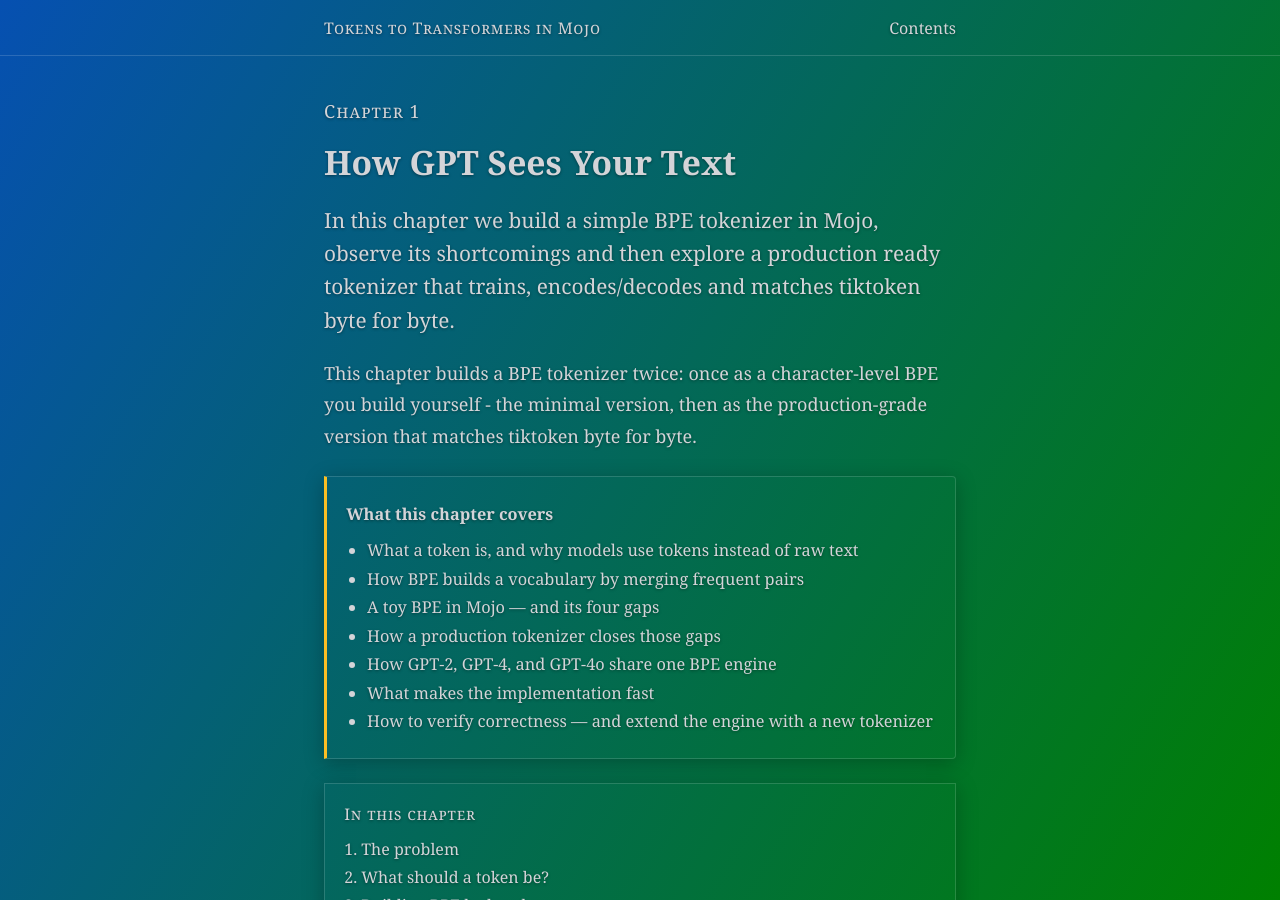
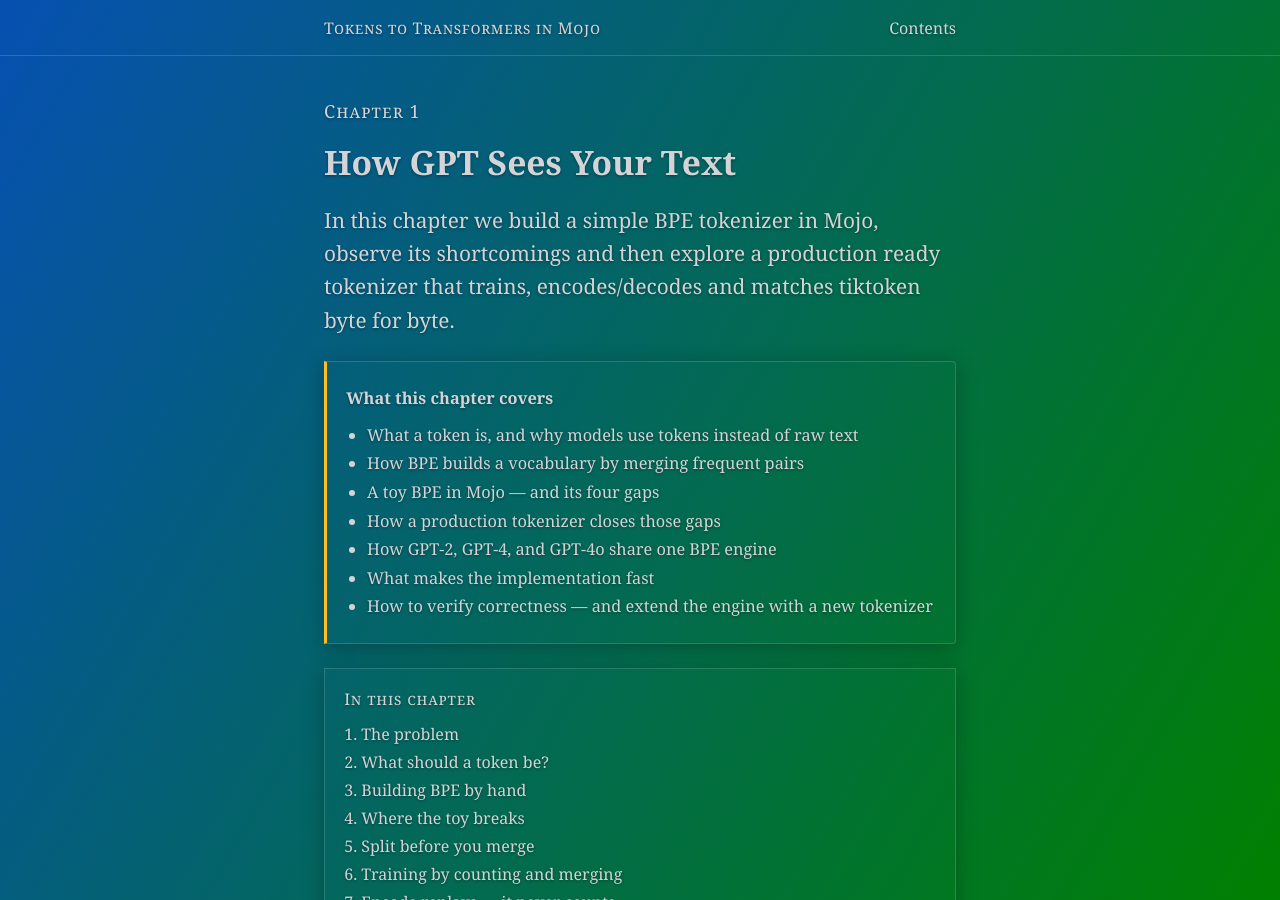
Before and after one commit to ratulb/tokens-to-transformers, a Jekyll site: the page built from _chapters/ch01-how-gpt-sees-your-text.md, in a window 1280 px wide and 900 px high. Built offline with Jekyll 4.4.1, drawn with Linux system fonts in a browser that asks for light colours.

Commit message:
Update ch01-how-gpt-sees-your-text.md

```diff
--- a/_chapters/ch01-how-gpt-sees-your-text.md
+++ b/_chapters/ch01-how-gpt-sees-your-text.md
@@ -8,8 +8,6 @@ description: >
   In this chapter we build a simple BPE tokenizer in Mojo, observe its shortcomings and then explore a production    ready tokenizer that trains, encodes/decodes and matches tiktoken byte for byte.
 
 ---
-
-This chapter builds a BPE tokenizer twice: once as a character-level BPE you build yourself - the minimal version, then as the production-grade version that matches tiktoken byte for byte.
 
 > **What this chapter covers**
 >
```
